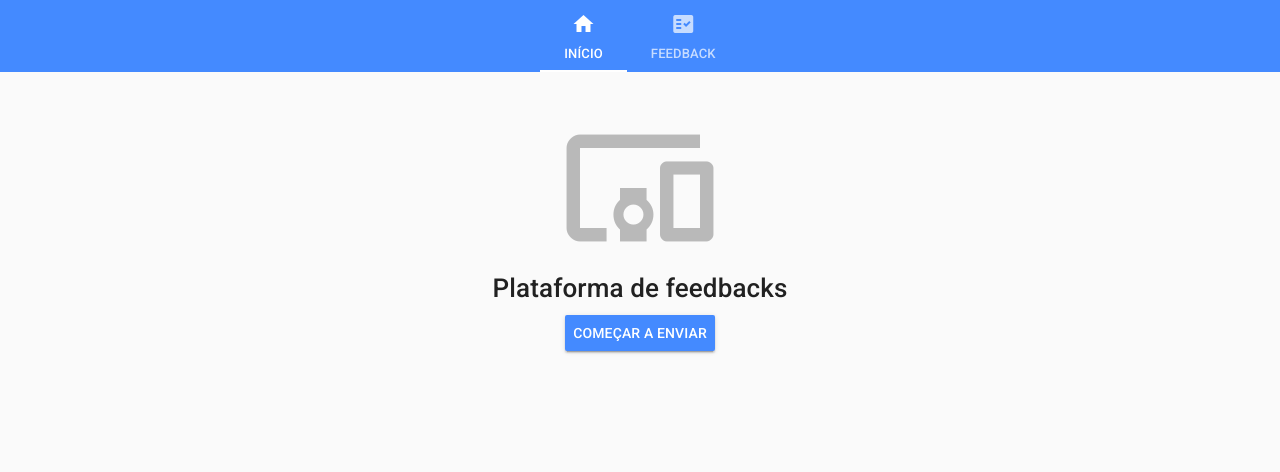
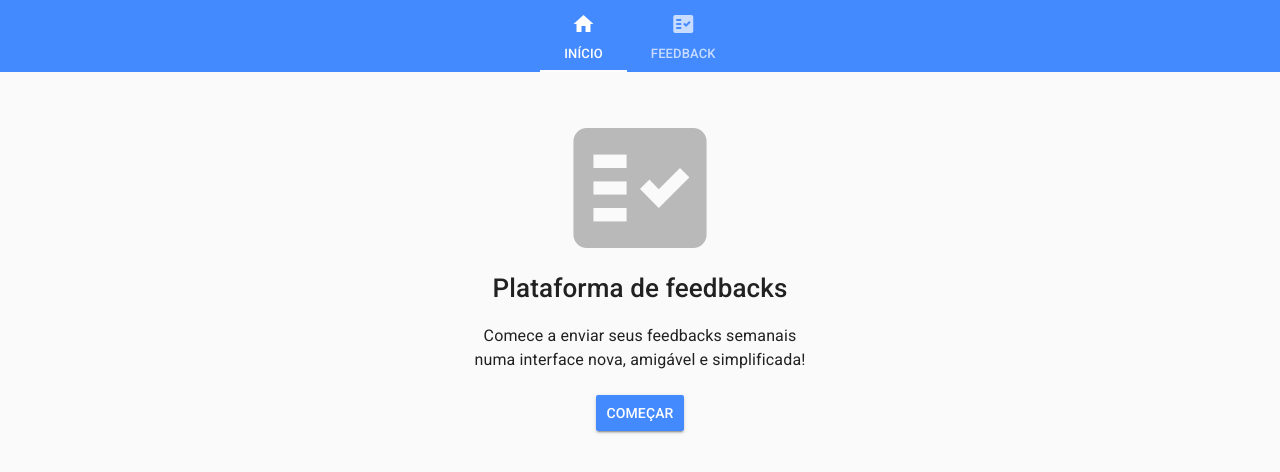
Before and after one commit to iagosousadev/GerenciamentoPID_UFC_Front, a Vue app in the folder frontend/: page / in a window 1280 px wide. Shown: the top 472 px of the page. Built offline with nearby package versions, Linux system fonts and the light colour scheme.

Commit message:
Readme modificado, ícones modificados e texto em Home inserido

```diff
--- a/frontend/src/pages/feedback/Feedback.vue
+++ b/frontend/src/pages/feedback/Feedback.vue
@@ -7,7 +7,7 @@
           <md-step id="identificacao" md-label="Identificação">
             <form>
               <md-field :class="validaUsuarioClasse">
-                <md-icon>lock</md-icon>
+                <md-icon>account_box</md-icon>
                 <label>ID do usuário</label>
                 <md-input v-model="submissao.pessoa_id" maxlength="12"></md-input>
                 <span class="md-error">Digite o ID completo</span>
@@ -17,7 +17,7 @@
                 <md-icon>event</md-icon>
                 <label>Data</label>
                 <md-input placeholder="dd/mm/aaaa" v-model="submissao.data"></md-input>
-                <span class="md-error"></span>
+                <span class="md-error">Data inválida. Use dd/mm/aaaa.</span>
               </md-field>
 
               <md-field>
@@ -79,7 +79,7 @@
       },
       validaData () {
         return {
-          'md-invalid': !(String(this.submissao.data).indexOf("/") > -1 && String(this.submissao.data).indexOf("/",String(this.submissao.data).indexOf("/")) > -1)
+          'md-invalid': !(String(this.submissao.data).indexOf("/") > -1 && String(this.submissao.data).indexOf("/",String(this.submissao.data).indexOf("/")+1) > -1)
         }
       }
     },
--- a/frontend/src/pages/home/Home.vue
+++ b/frontend/src/pages/home/Home.vue
@@ -1,9 +1,9 @@
 <template>
   <md-empty-state
-      md-icon="devices_other"
+      md-icon="fact_check"
       md-label="Plataforma de feedbacks"
-      md-description="">
-      <md-button to="/feedback" class="md-primary md-raised">Começar a enviar</md-button>
+      md-description="Comece a enviar seus feedbacks semanais numa interface nova, amigável e simplificada!">
+      <md-button to="/feedback" class="md-primary md-raised">Começar</md-button>
     </md-empty-state>
 </template>
 
```
Also changed, not shown: 1 other file (tests, documents, lock files or other folders).
